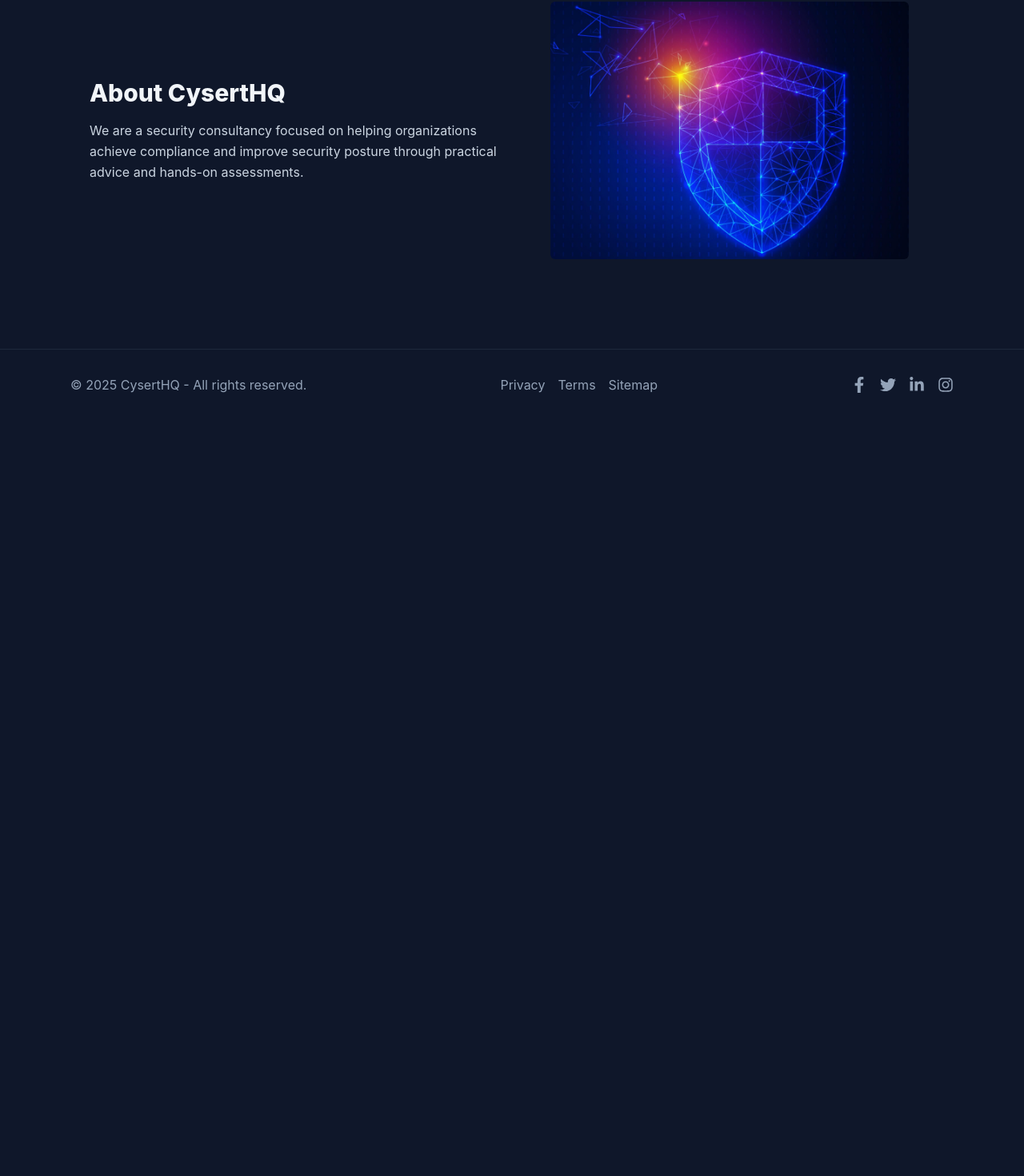
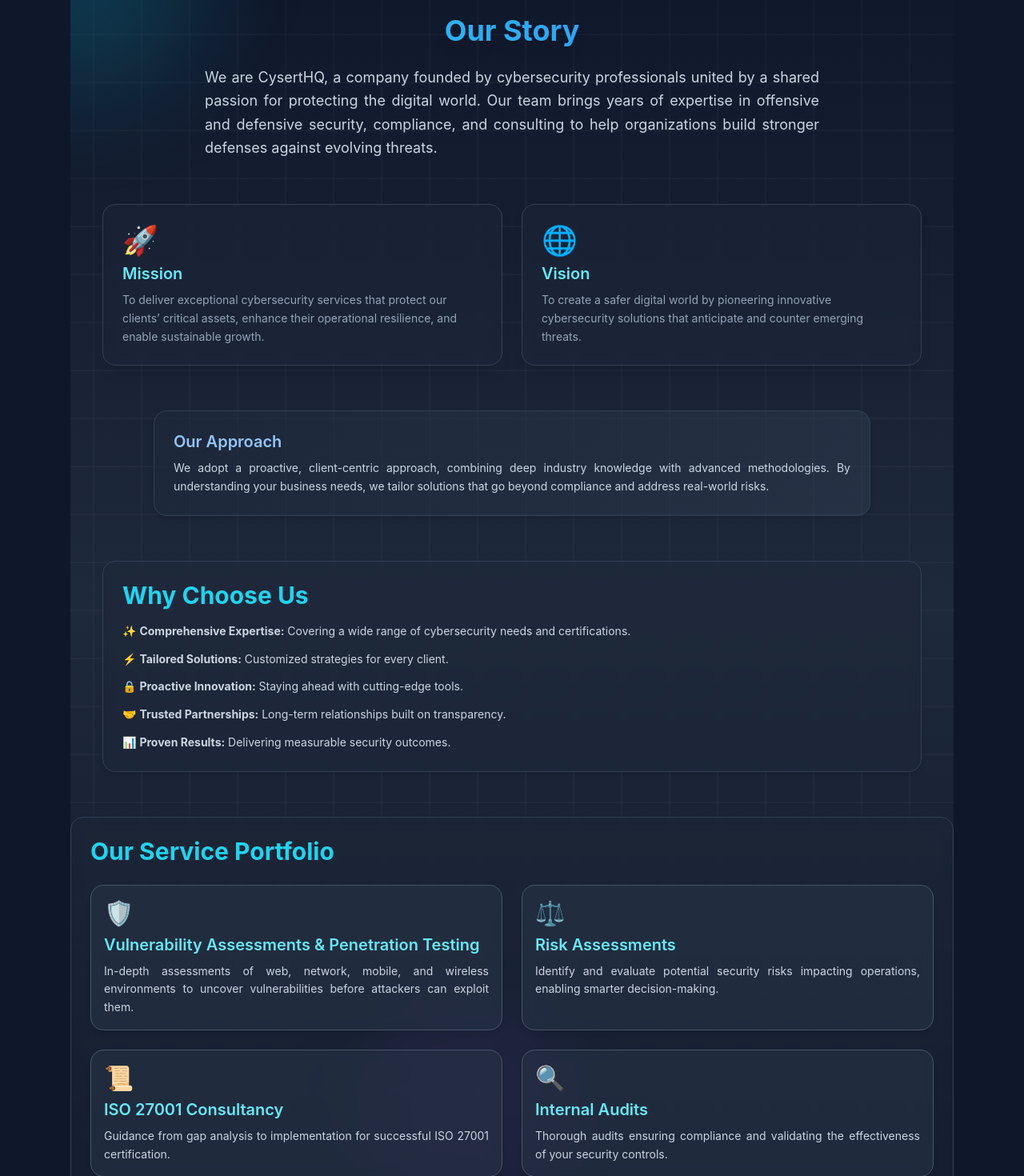
Before and after one commit to Yash-Pokarna/FinalWebsite, a Next.js app: page /about in a window 1280 px wide. Shown: the part 119-1589 px from the top of the page at 80% size. Before the commit the page ends 800 px from the top, so only its background shows below. Built offline with nearby package versions, Linux system fonts and the light colour scheme.

Commit message:
Revert to main

```diff
--- a/app/about/page.tsx
+++ b/app/about/page.tsx
@@ -1,20 +1,167 @@
 'use client'
 import { motion } from 'framer-motion'
-import Image from 'next/image'
 
 export default function About() {
   return (
-    <div className="py-12">
-      <div className="max-w-6xl mx-auto px-6 flex flex-col md:flex-row gap-8 items-center">
-        <div className="md:w-1/2">
-          <motion.h1 initial={{opacity:0}} whileInView={{opacity:1}} className="text-2xl sm:text-3xl font-extrabold">About CysertHQ</motion.h1>
-          <p className="mt-4 text-slate-300 leading-relaxed">
-            We are a security consultancy focused on helping organizations achieve compliance and improve security posture through practical advice and hands-on assessments.
+    <div className="relative py-16 overflow-hidden">
+
+      {/* Background Gradient Base */}
+      <div className="absolute inset-0 -z-30 bg-gradient-to-b from-slate-900 via-slate-800 to-slate-900"></div>
+
+      {/* Floating Glow Shapes */}
+      <div className="absolute -top-32 -left-32 w-72 h-72 bg-cyan-500/20 rounded-full blur-3xl animate-pulse"></div>
+      <div className="absolute top-40 -right-32 w-96 h-96 bg-blue-500/10 rounded-full blur-3xl animate-ping"></div>
+      <div className="absolute bottom-10 left-1/3 w-64 h-64 bg-purple-500/10 rounded-full blur-2xl animate-pulse"></div>
+
+      {/* Moving Cyber Grid */}
+      <div className="absolute inset-0 -z-20 bg-[linear-gradient(90deg,rgba(255,255,255,0.05)_1px,transparent_1px),linear-gradient(rgba(255,255,255,0.05)_1px,transparent_1px)] bg-[length:60px_60px] animate-[gridmove_12s_linear_infinite]"></div>
+
+      <style jsx global>{`
+        @keyframes gridmove {
+          0% { background-position: 0 0, 0 0; }
+          100% { background-position: 60px 60px, 60px 60px; }
+        }
+      `}</style>
+
+      {/* Title */}
+      <motion.h2
+        initial={{ opacity: 0, y: 10 }}
+        whileInView={{ opacity: 1, y: 0 }}
+        viewport={{ once: true }}
+        transition={{ duration: 0.6, ease: "easeOut" }}
+        className="text-4xl font-bold bg-gradient-to-r from-cyan-400 to-blue-500 bg-clip-text text-transparent text-center drop-shadow-lg"
+      >
+        Our Story
+      </motion.h2>
+
+      {/* Intro Paragraph */}
+      <motion.p
+        initial={{ opacity: 0, y: 20 }}
+        whileInView={{ opacity: 1, y: 0 }}
+        viewport={{ once: true }}
+        transition={{ delay: 0.2, duration: 0.6, ease: "easeOut" }}
+        className="mt-6 text-slate-300 text-lg leading-relaxed text-justify max-w-3xl mx-auto"
+      >
+        We are CysertHQ, a company founded by cybersecurity professionals united by a shared passion
+        for protecting the digital world. Our team brings years of expertise in offensive and defensive
+        security, compliance, and consulting to help organizations build stronger defenses against evolving threats.
+      </motion.p>
+
+      {/* Mission & Vision */}
+      <div className="mt-14 grid md:grid-cols-2 gap-6 max-w-5xl mx-auto">
+        {[
+          {
+            title: "Mission",
+            desc: "To deliver exceptional cybersecurity services that protect our clients’ critical assets, enhance their operational resilience, and enable sustainable growth.",
+            icon: "🚀",
+          },
+          {
+            title: "Vision",
+            desc: "To create a safer digital world by pioneering innovative cybersecurity solutions that anticipate and counter emerging threats.",
+            icon: "🌐",
+          },
+        ].map((item, i) => (
+          <motion.div
+            key={i}
+            initial={{ opacity: 0, y: 20 }}
+            whileInView={{ opacity: 1, y: 0 }}
+            viewport={{ once: true }}
+            transition={{ delay: 0.2 * (i + 1), duration: 0.6 }}
+            whileHover={{ scale: 1.05 }}
+            className="p-6 rounded-2xl shadow-lg bg-slate-800/40 backdrop-blur border border-slate-700 hover:shadow-cyan-500/30 transition"
+          >
+            <div className="text-4xl">{item.icon}</div>
+            <h4 className="font-semibold text-xl mt-2 text-cyan-300">{item.title}</h4>
+            <p className="mt-2 text-slate-400 text-sm leading-relaxed">{item.desc}</p>
+          </motion.div>
+        ))}
+      </div>
+
+      {/* Our Approach */}
+      <div className="mt-14 max-w-4xl mx-auto">
+        <motion.div
+          initial={{ opacity: 0, y: 20 }}
+          whileInView={{ opacity: 1, y: 0 }}
+          viewport={{ once: true }}
+          transition={{ delay: 0.5, duration: 0.6, ease: "easeOut" }}
+          whileHover={{ scale: 1.02 }}
+          className="p-6 rounded-2xl shadow-md bg-gradient-to-r from-slate-800/60 to-slate-700/40 border border-slate-700"
+        >
+          <h4 className="font-semibold text-xl text-blue-300">Our Approach</h4>
+          <p className="mt-2 text-slate-300 text-sm leading-relaxed text-justify">
+            We adopt a proactive, client-centric approach, combining deep industry knowledge with advanced methodologies.
+            By understanding your business needs, we tailor solutions that go beyond compliance and address real-world risks.
           </p>
-        </div>
-        <div className="md:w-1/2 flex justify-center">
-          <Image src="/image.jpg" alt="Team" width={520} height={380} className="max-w-xs sm:max-w-sm md:max-w-md rounded-md" />
-        </div>
+        </motion.div>
+      </div>
+
+      {/* Why Choose Us */}
+      <div className="mt-14 max-w-5xl mx-auto">
+        <motion.div
+          initial={{ opacity: 0, y: 20 }}
+          whileInView={{ opacity: 1, y: 0 }}
+          viewport={{ once: true }}
+          transition={{ duration: 0.6, ease: "easeOut" }}
+          className="p-6 rounded-2xl shadow-md bg-slate-800/40 backdrop-blur border border-slate-700"
+        >
+          <h2 className="text-3xl font-bold text-cyan-400">Why Choose Us</h2>
+          <ul className="mt-4 space-y-3 text-slate-300 text-sm leading-relaxed text-justify">
+            <li>✨ <strong>Comprehensive Expertise:</strong> Covering a wide range of cybersecurity needs and certifications.</li>
+            <li>⚡ <strong>Tailored Solutions:</strong> Customized strategies for every client.</li>
+            <li>🔒 <strong>Proactive Innovation:</strong> Staying ahead with cutting-edge tools.</li>
+            <li>🤝 <strong>Trusted Partnerships:</strong> Long-term relationships built on transparency.</li>
+            <li>📊 <strong>Proven Results:</strong> Delivering measurable security outcomes.</li>
+          </ul>
+        </motion.div>
+      </div>
+
+      {/* Services */}
+      <div className="mt-14 max-w-6xl mx-auto">
+        <motion.div
+          initial={{ opacity: 0, y: 20 }}
+          whileInView={{ opacity: 1, y: 0 }}
+          viewport={{ once: true }}
+          transition={{ duration: 0.6, ease: "easeOut" }}
+          className="p-6 rounded-2xl shadow-md bg-slate-800/40 backdrop-blur border border-slate-700"
+        >
+          <h2 className="text-3xl font-bold text-cyan-400">Our Service Portfolio</h2>
+          <div className="mt-6 grid md:grid-cols-2 gap-6">
+            {[
+              {
+                title: "Vulnerability Assessments & Penetration Testing",
+                desc: "In-depth assessments of web, network, mobile, and wireless environments to uncover vulnerabilities before attackers can exploit them.",
+                icon: "🛡️",
+              },
+              {
+                title: "Risk Assessments",
+                desc: "Identify and evaluate potential security risks impacting operations, enabling smarter decision-making.",
+                icon: "⚖️",
+              },
+              {
+                title: "ISO 27001 Consultancy",
+                desc: "Guidance from gap analysis to implementation for successful ISO 27001 certification.",
+                icon: "📜",
+              },
+              {
+                title: "Internal Audits",
+                desc: "Thorough audits ensuring compliance and validating the effectiveness of your security controls.",
+                icon: "🔍",
+              },
+            ].map((service, i) => (
+              <motion.div
+                key={i}
+                whileHover={{ scale: 1.05, rotate: 1 }}
+                className="p-4 rounded-2xl shadow-md bg-slate-700/30 border border-slate-600 backdrop-blur hover:shadow-cyan-400/20 transition"
+              >
+                <div className="text-3xl">{service.icon}</div>
+                <h4 className="font-semibold text-xl mt-2 text-cyan-300">{service.title}</h4>
+                <p className="mt-2 text-slate-300 text-sm leading-relaxed text-justify">
+                  {service.desc}
+                </p>
+              </motion.div>
+            ))}
+          </div>
+        </motion.div>
       </div>
     </div>
   )
```
